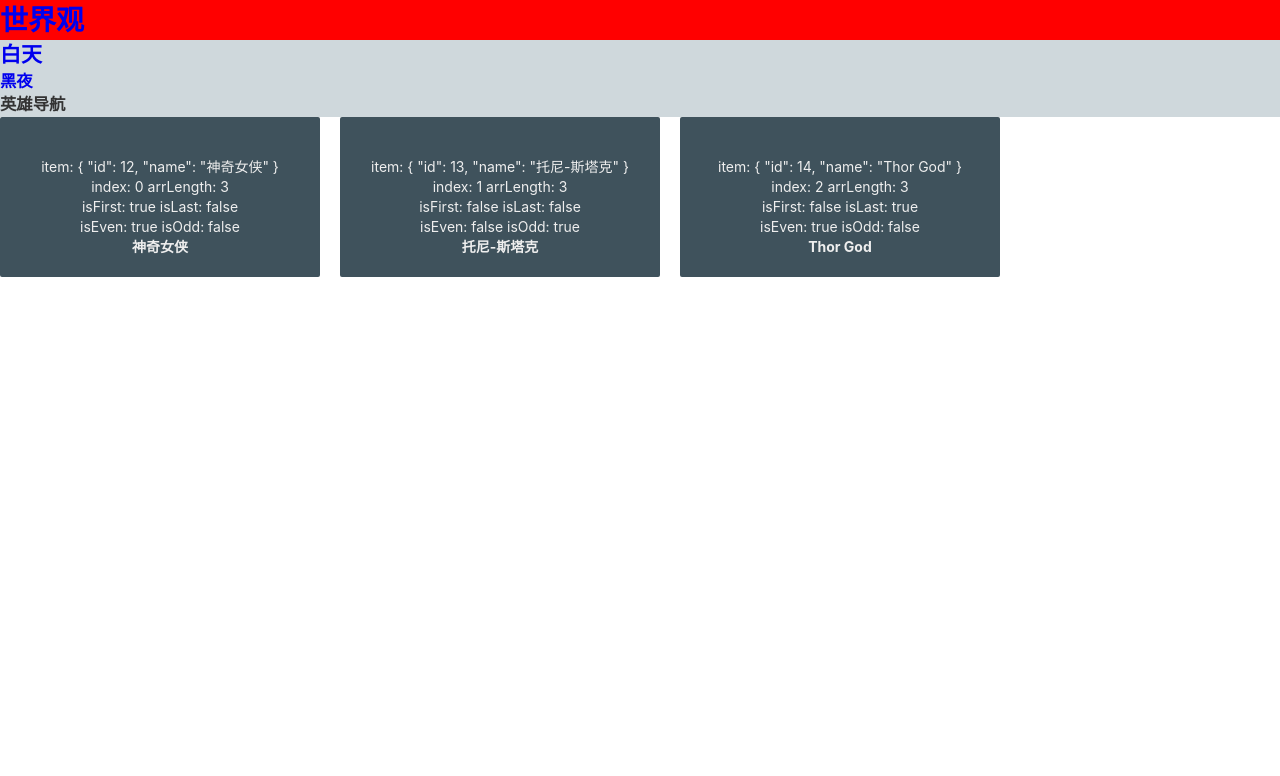
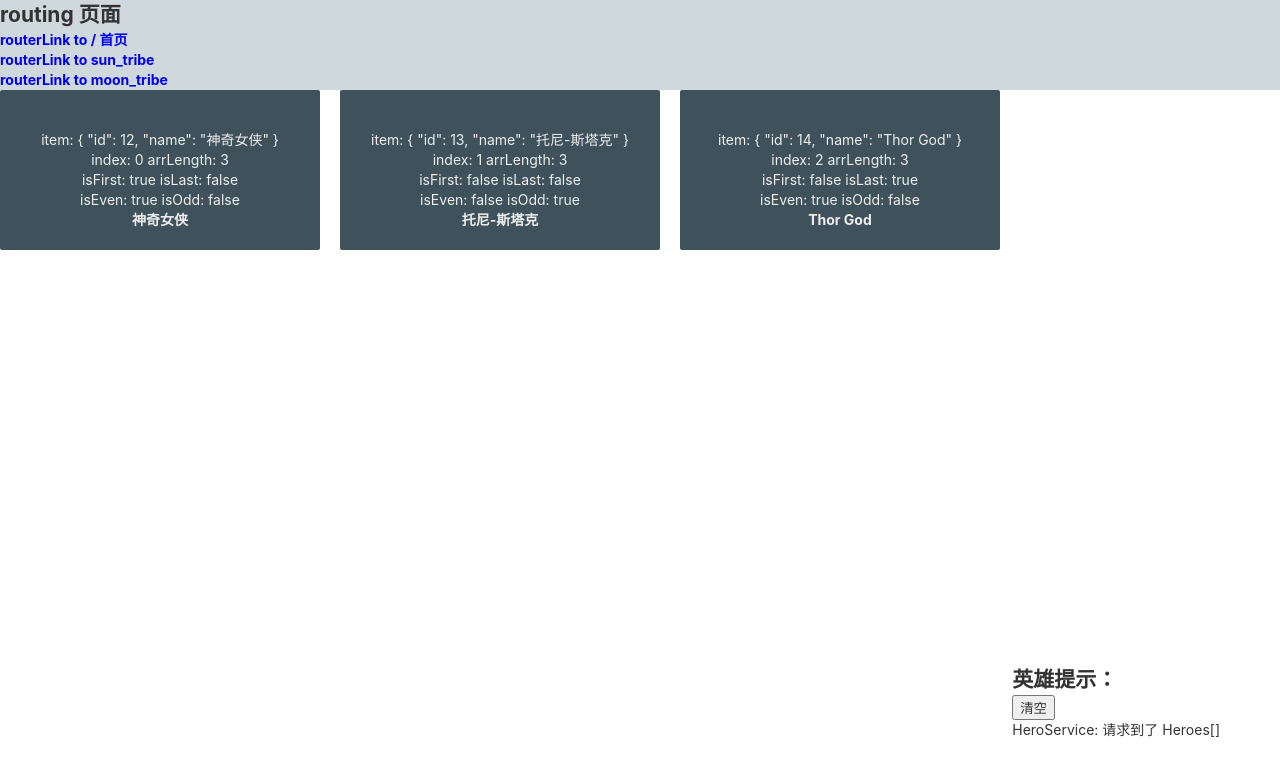
Before and after one commit to RyenToretto/angular-frame-line, an Angular app: page /routing in a window 1280 px wide. Shown: the top 776 px of the page. Built offline with nearby package versions, Linux system fonts and the light colour scheme.

Commit message:
准备完毕，开始调研

```diff
--- a/src/app/app.component.html
+++ b/src/app/app.component.html
@@ -1,8 +1,3 @@
-<!--<app-svg (textClickEvent)="appStopTimer()"></app-svg> <br />-->
-<h1 [appHoverChangeBgColor]="'red'"><a routerLink="/">世界观</a></h1>
-<h2 [appHoverChangeBgColor]="'green'"><a routerLink="/sun_tribe">白天</a></h2>
-<h3 [appHoverChangeBgColor]="'blue'"><a routerLink="/moon_tribe">黑夜</a></h3>
-
 <router-outlet></router-outlet>
 
 <app-hero-messages></app-hero-messages>
--- a/src/app/components/hero-messages/hero-messages.component.html
+++ b/src/app/components/hero-messages/hero-messages.component.html
@@ -1,5 +1,5 @@
 <!-- ================ 只有在有消息时才会显示消息区 ================ -->
-<div *ngIf="heroMessageService.heroMessages.length">
+<div *ngIf="heroMessageService.heroMessages.length" class="hero-messages">
     <h2>英雄提示：</h2>
 
     <button class="clear" (click)="heroMessageService.clearHeroMessages()">清空</button>
--- a/src/app/components/hero-messages/hero-messages.component.scss
+++ b/src/app/components/hero-messages/hero-messages.component.scss
@@ -0,0 +1,5 @@
+.hero-messages {
+  position: fixed;
+  bottom: 60px;
+  right: 60px;
+}
--- a/src/app/components/routing/routing.component.html
+++ b/src/app/components/routing/routing.component.html
@@ -1,4 +1,10 @@
-<h3>英雄导航</h3>
+<h2>routing 页面</h2>
+
+<!--<app-svg (textClickEvent)="appStopTimer()"></app-svg> <br />-->
+<h4 [appHoverChangeBgColor]="'red'"><a routerLink="/">routerLink to / 首页</a></h4>
+<h4 [appHoverChangeBgColor]="'green'"><a routerLink="/sun_tribe">routerLink to sun_tribe</a></h4>
+<h4 [appHoverChangeBgColor]="'blue'"><a routerLink="/moon_tribe">routerLink to moon_tribe</a></h4>
+
 <div class="grid grid-pad">
     <a *ngFor="let routingHero of routingHeroes;
             let item=$implicit;let i=index; let arrLength=count;
--- a/src/app/services/hero-message/hero-message.service.ts
+++ b/src/app/services/hero-message/hero-message.service.ts
@@ -4,6 +4,8 @@ import { Injectable } from '@angular/core';
     providedIn: 'root'
 })
 export class HeroMessageService {
+
+    _timerId = 0;
 
     heroMessages: string[] = []; // heroMessages 缓存
 
@@ -12,7 +14,10 @@ export class HeroMessageService {
     // 往缓存中添加一条消息
     addHeroMessage(heroMessage: string) {
         this.heroMessages.push(heroMessage);
-        setTimeout(() => this.clearHeroMessages(), 1500);
+        if (this._timerId) {
+            clearTimeout(this._timerId);
+        }
+        this._timerId = setTimeout(() => this.clearHeroMessages(), 10000);
     }
 
     // 清空缓存
```
